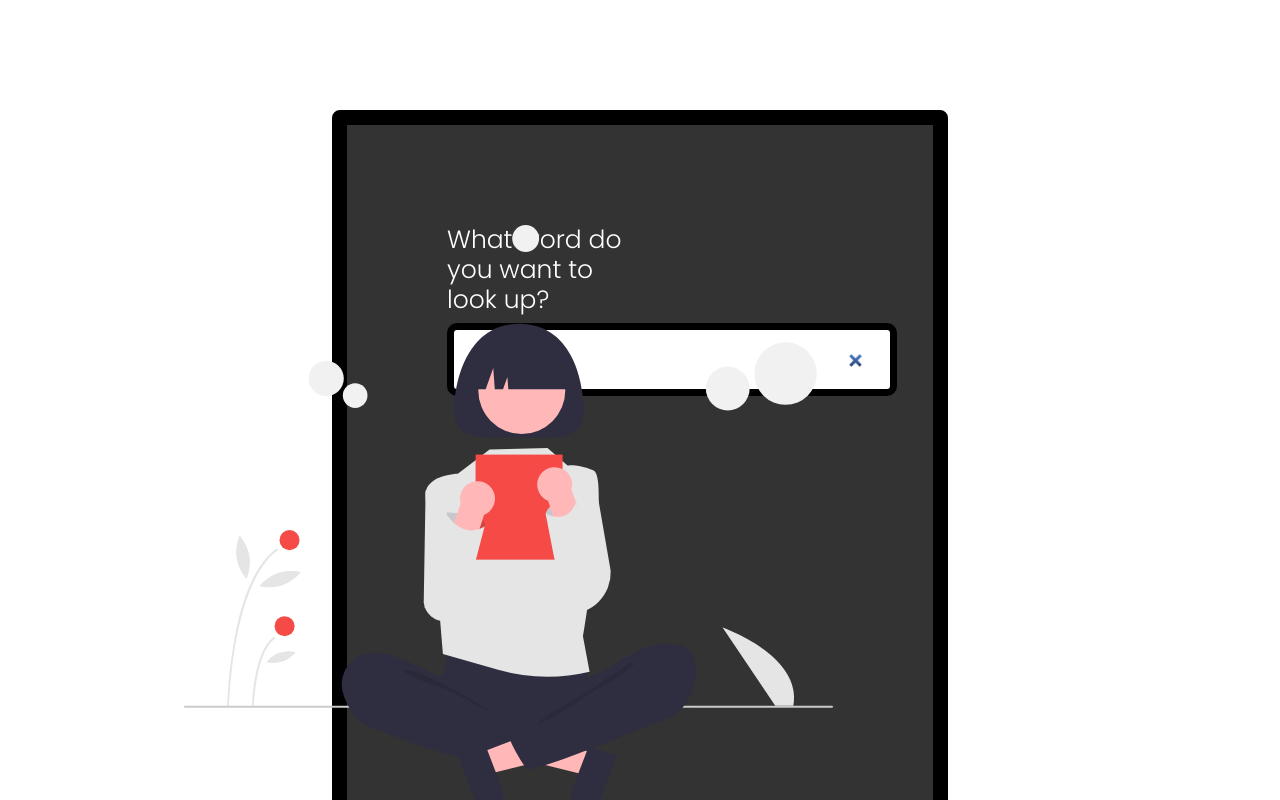
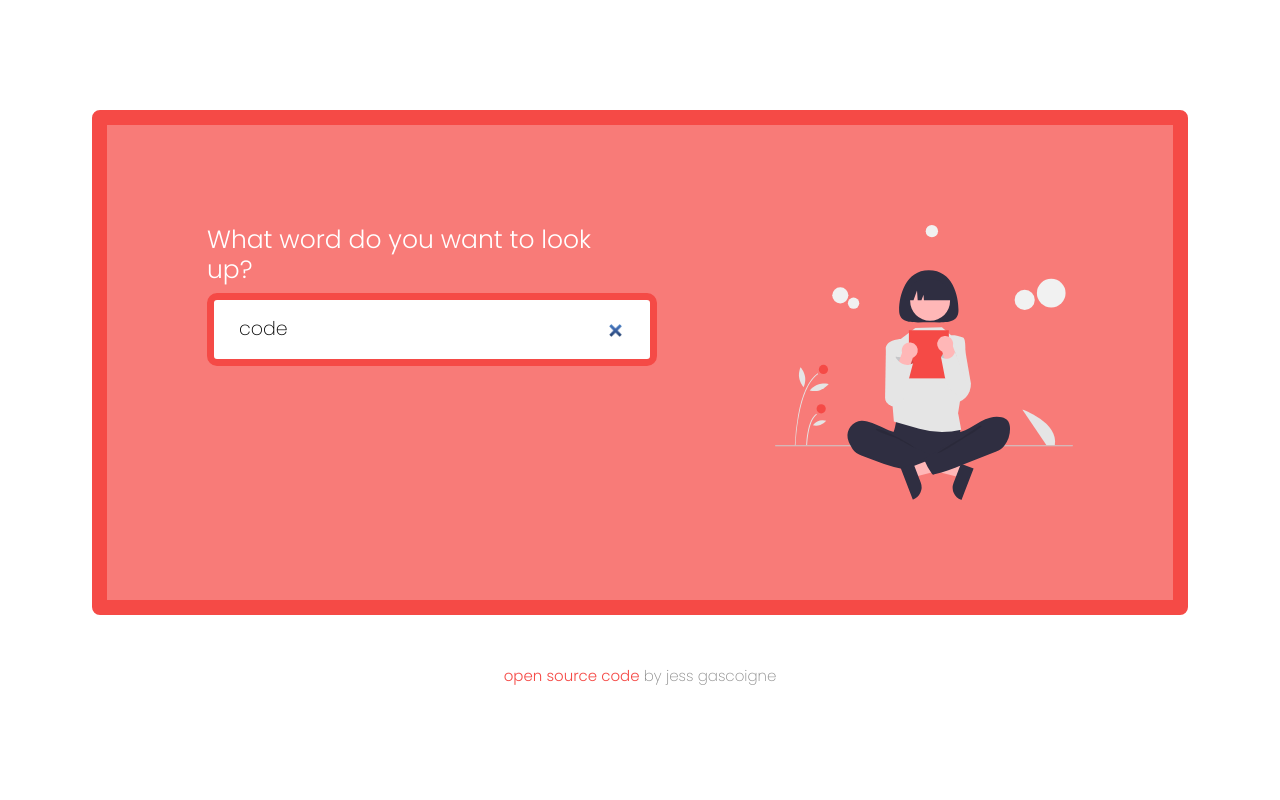
Before and after one commit to jessgascoigne/react-dictionary-app, a React (Create React App) app: page / in a window 1280 px wide. Shown: the top 800 px of the page. Built offline with nearby package versions, Linux system fonts and the light colour scheme; no server answers.

Commit message:
Changed css

```diff
--- a/src/App.css
+++ b/src/App.css
@@ -1,15 +1,9 @@
 .App .body {
   color: #fff;
-  background: rgba(0, 0, 0, 0.8);
-  border: 15px solid #000;
+  background: rgba(245, 74, 70, 0.725);
+  border: 15px solid #f54a46;
   border-radius: 8px;
   display: block;
-  margin: 110px 250px 50px;
-  max-width: 75%;
+  margin: 110px 10px 50px;
   padding: 100px;
 }
-
-.App h1 {
-  font-size: 25px;
-  font-weight: 300;
-}
--- a/src/Dictionary.css
+++ b/src/Dictionary.css
@@ -1,5 +1,14 @@
+.Dictionary h1 {
+  font-size: 25px;
+  font-weight: 300;
+}
+
+.Dictionary.search {
+  padding-top: 150px;
+}
+
 .Dictionary input {
-  border: 7px solid #000;
+  border: 7px solid #f54a46;
   border-radius: 10px;
   font-size: 19px;
   font-weight: 200;
@@ -9,3 +18,7 @@
   padding: 15px 25px;
   width: 450px;
 }
+
+.Dictionary img {
+  max-height: 275px;
+}
--- a/src/Footer.css
+++ b/src/Footer.css
@@ -7,7 +7,7 @@
 }
 
 .Footer .github-repo-link {
-  color: #000;
+  color: #f54a46;
   cursor: pointer;
   font-weight: 300;
   text-decoration: none;
@@ -15,6 +15,6 @@
 }
 
 .Footer .github-repo-link:hover {
-  color: #000;
+  color: #f54a46;
   font-weight: 500;
 }
```
